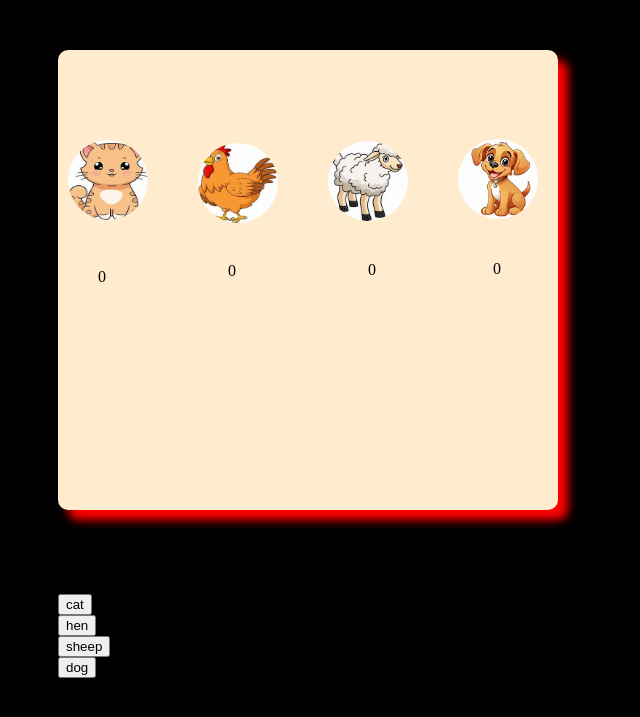
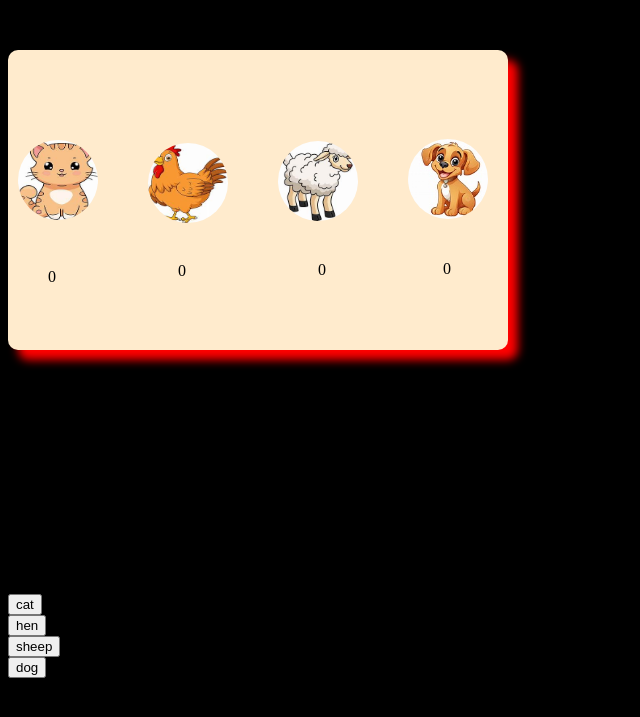
Before and after one commit to Nithyaharini5069/HTML_Projects_Pet-Animal, a plain HTML site: page index.html in a window 1280 px wide. Shown: the part 71-788 px from the top of the page, without its empty margins (0-640 px from the left). Drawn offline with Linux system fonts and the light colour scheme.

Commit message:
Update index.html

```diff
--- a/index.html
+++ b/index.html
@@ -10,11 +10,10 @@
         }
         .outer{
             background-color: blanchedalmond;
-            height:460px;
+            height:300px;
             width:500px;
             position: relative;
             top: 20px;
-            left: 50px;
             border-radius: 10px;
             box-shadow: 10px 10px 10px red;
     }
```
